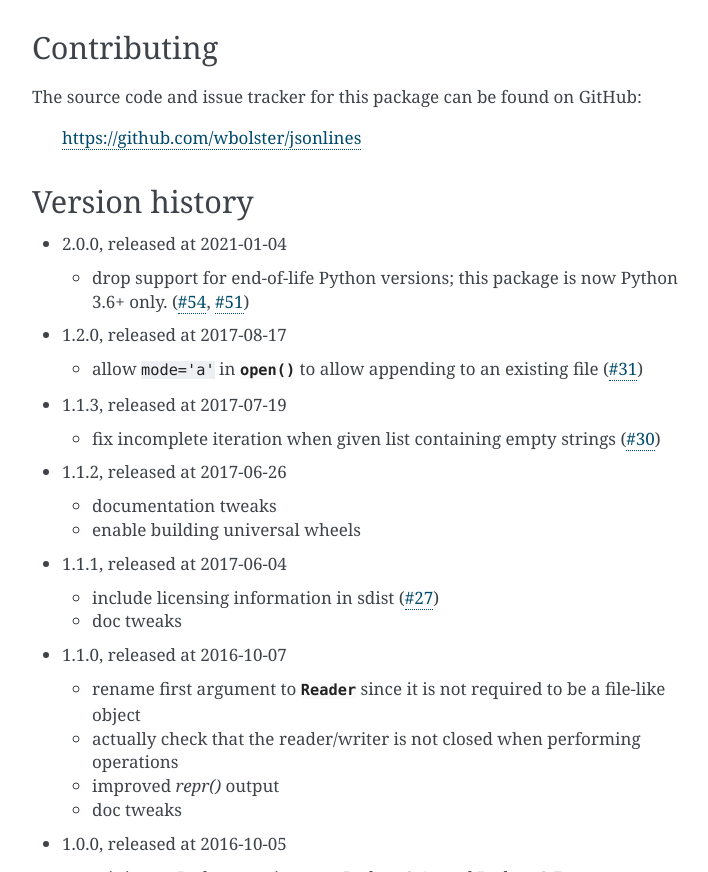
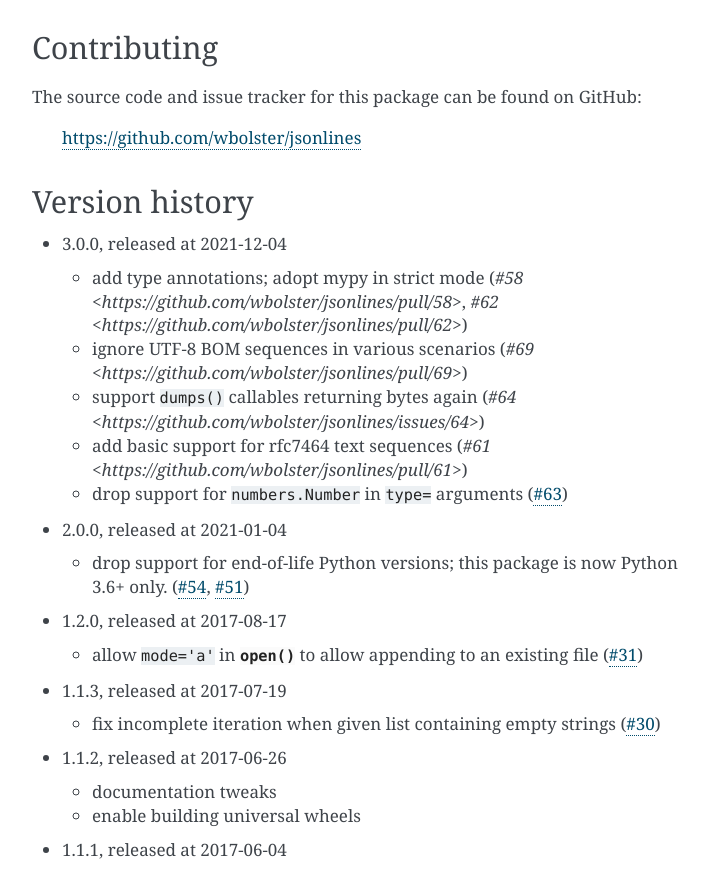
Before and after one commit to wbolster/jsonlines, a Sphinx documentation site: the page built from doc/index.rst, in a window 1280 px wide and 900 px high, scrolled down 3343 px, cut to the strip 28-900 px from the top of the window. Shown: the whole strip, without its empty margins (388-1096 px from the left). Built offline with Sphinx 7.4.7, drawn with Linux system fonts in a browser that asks for light colours.

```diff
--- a/doc/index.rst
+++ b/doc/index.rst
@@ -179,6 +179,24 @@ The source code and issue tracker for this package can be found on GitHub:
 Version history
 ===============
 
+* 3.0.0, released at 2021-12-04
+
+  * add type annotations; adopt mypy in strict mode
+    (`#58 <https://github.com/wbolster/jsonlines/pull/58>`,
+    `#62 <https://github.com/wbolster/jsonlines/pull/62>`)
+
+  * ignore UTF-8 BOM sequences in various scenarios
+    (`#69 <https://github.com/wbolster/jsonlines/pull/69>`)
+
+  * support ``dumps()`` callables returning bytes again
+    (`#64 <https://github.com/wbolster/jsonlines/issues/64>`)
+
+  * add basic support for rfc7464 text sequences
+    (`#61 <https://github.com/wbolster/jsonlines/pull/61>`)
+
+  * drop support for ``numbers.Number`` in ``type=`` arguments
+    (`#63 <https://github.com/wbolster/jsonlines/issues/63>`_)
+
 * 2.0.0, released at 2021-01-04
 
   * drop support for end-of-life Python versions; this package is now
--- a/setup.cfg
+++ b/setup.cfg
@@ -1,6 +1,6 @@
 [metadata]
 name = jsonlines
-version = 2.0.0
+version = 3.0.0
 author = wouter bolsterlee
 author_email = wouter@bolsterl.ee
 license = BSD
```
